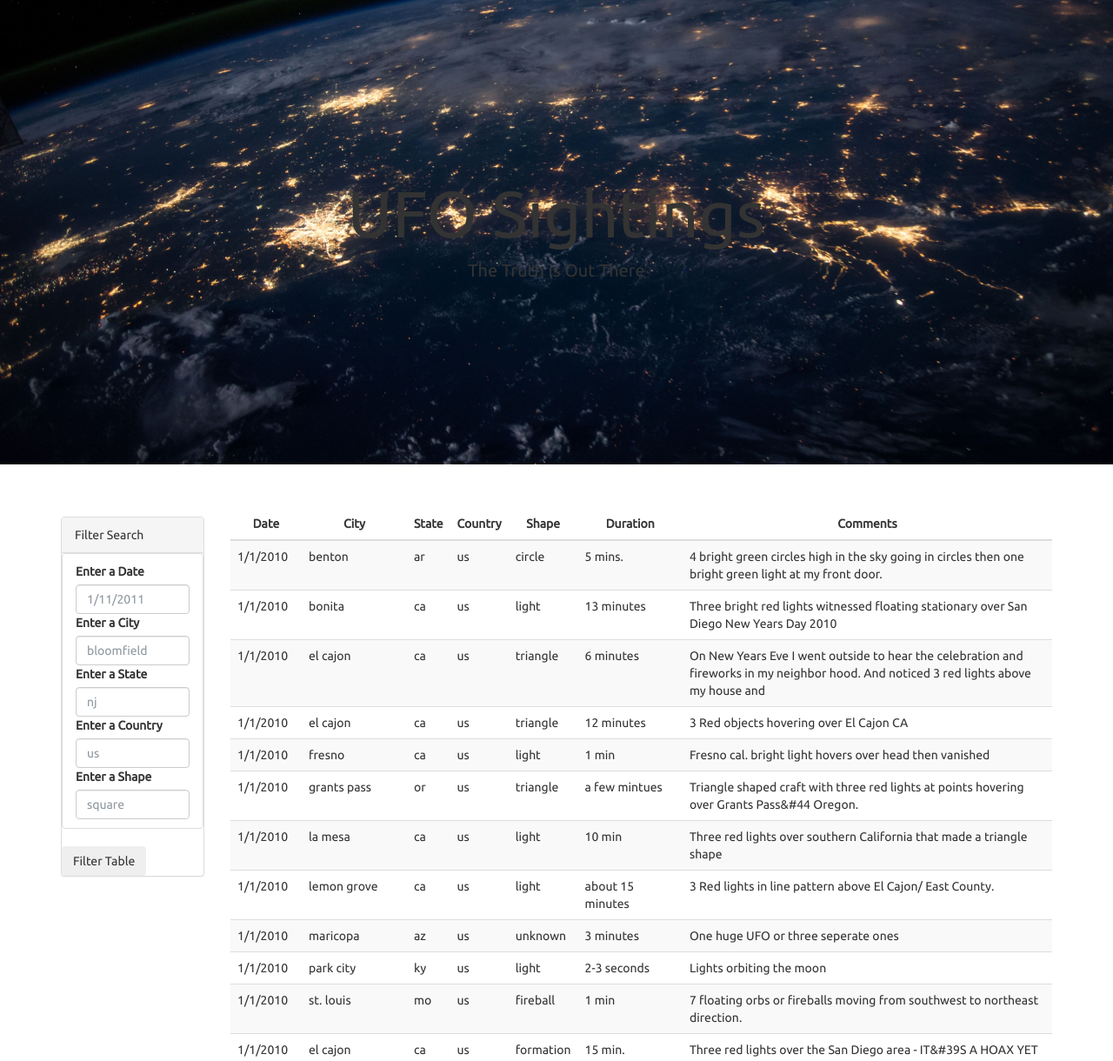
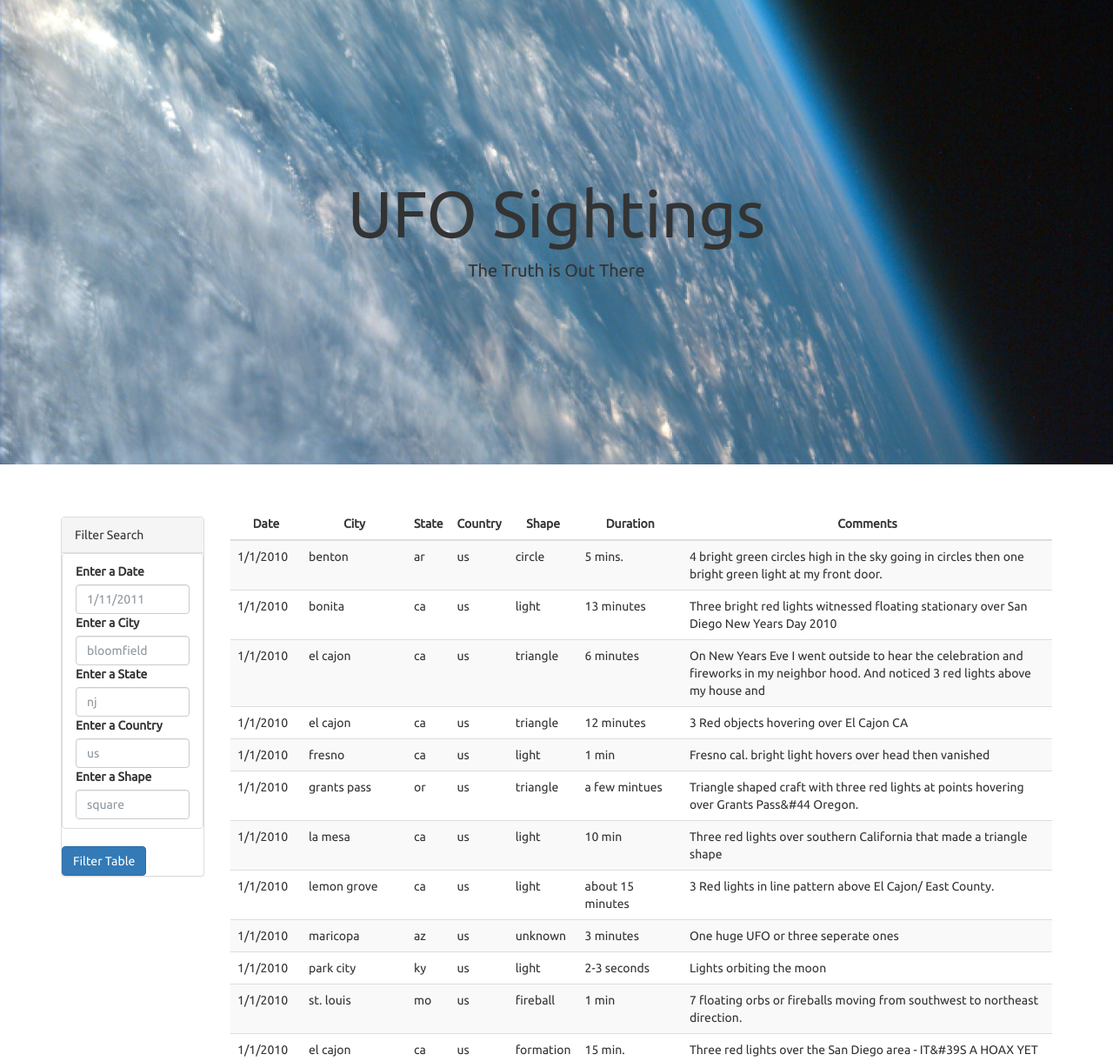
Before and after one commit to ulyssey28/UFO-Sightings, a plain HTML site: page index.html in a window 1280 px wide. Shown: the part 78-1298 px from the top of the page at 87% size. Drawn offline with nearby package versions, Linux system fonts and the light colour scheme.

Commit message:
style.css edit

```diff
--- a/index.html
+++ b/index.html
@@ -51,7 +51,7 @@
                     </ul>
                   </div>
                 </form>
-                <button id="filter-btn" type="submit" class="btn">Filter Table</button>
+                <button id="filter-btn" type="submit" class="btn btn-primary">Filter Table</button>
               </div>
             </div>
           </aside>
--- a/static/css/style.css
+++ b/static/css/style.css
@@ -98,7 +98,7 @@ select {
   padding: 20px;
   margin: 0;
   background: black;
-  background-image: url("../images/nasa.jpg");
+  background-image: url("../images/earth.jpg");
   background-attachment: fixed;
   background-position: bottom center;
   background-size: cover;
```
Also changed, not shown: static/images/earth.jpg (added).
